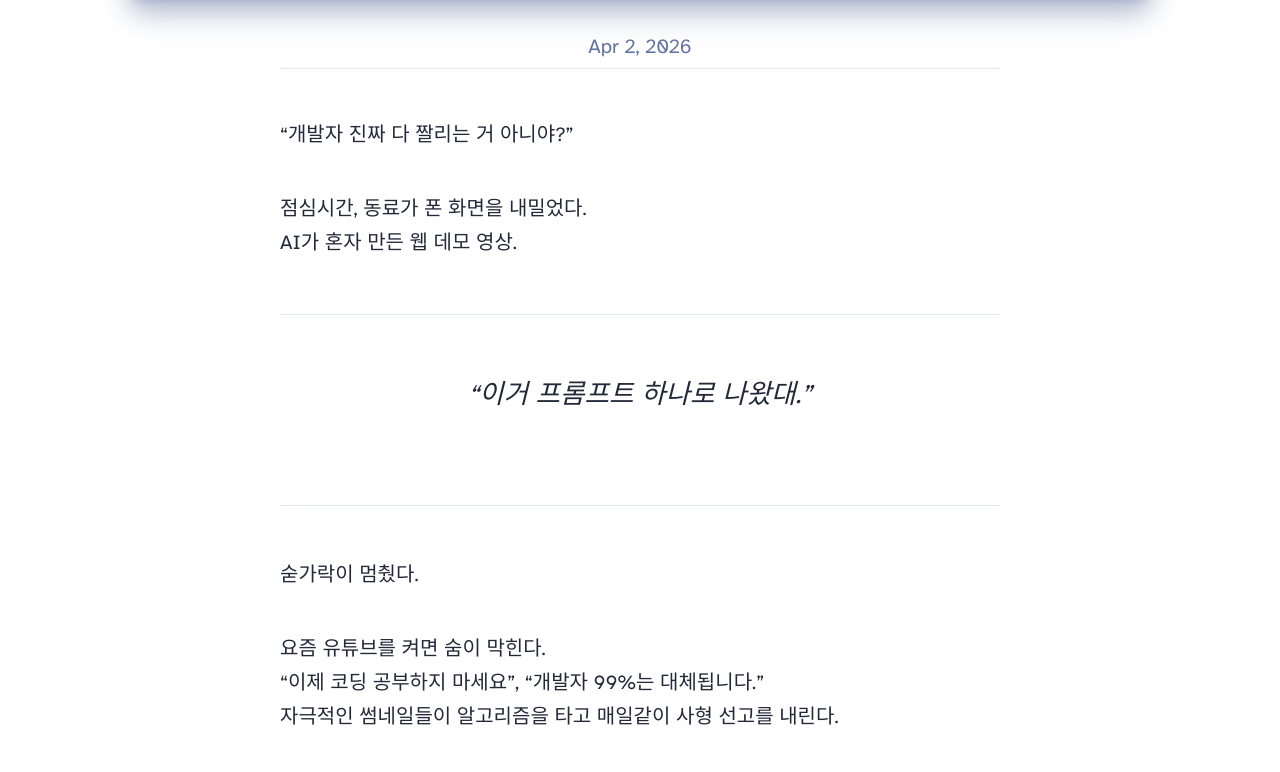
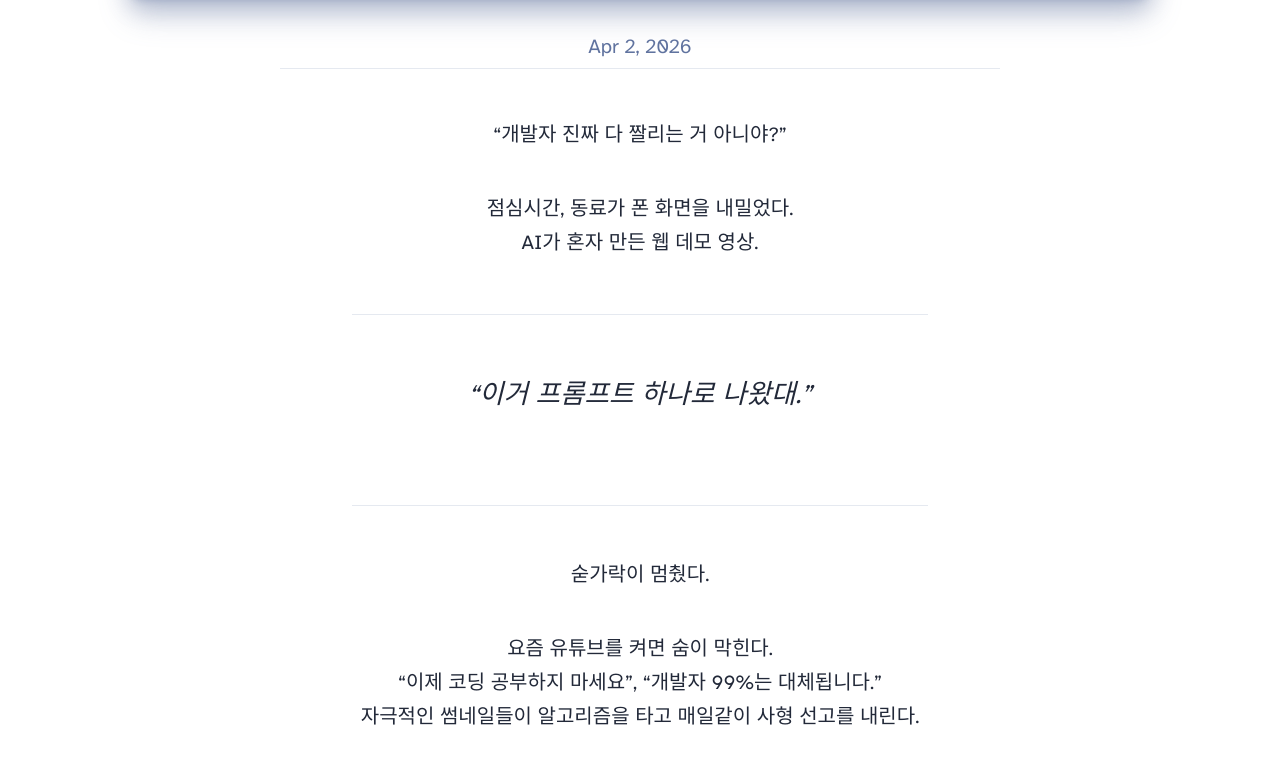
Before and after one commit to diver-jay/diver-jay.github.io, an Astro site: page /blog/1 in a window 1280 px wide. Shown: the part 650-1422 px from the top of the page. Built offline with nearby package versions, Linux system fonts and the light colour scheme; Astro itself is replaced by a stand-in of ours.

Commit message:
style: center blockquote block with margin auto and max-width

```diff
--- a/src/styles/global.css
+++ b/src/styles/global.css
@@ -89,6 +89,7 @@ p {
 }
 .prose p {
 	margin-bottom: 2em;
+	text-align: center;
 }
 textarea {
 	width: 100%;
@@ -121,7 +122,8 @@ blockquote {
 	border-top: 1px solid rgb(var(--gray-light));
 	border-bottom: 1px solid rgb(var(--gray-light));
 	padding: 1.2em 0;
-	margin: 2em 0;
+	margin: 2em auto;
+	max-width: 80%;
 	font-size: 1.333em;
 	font-style: italic;
 	text-align: center;
```
